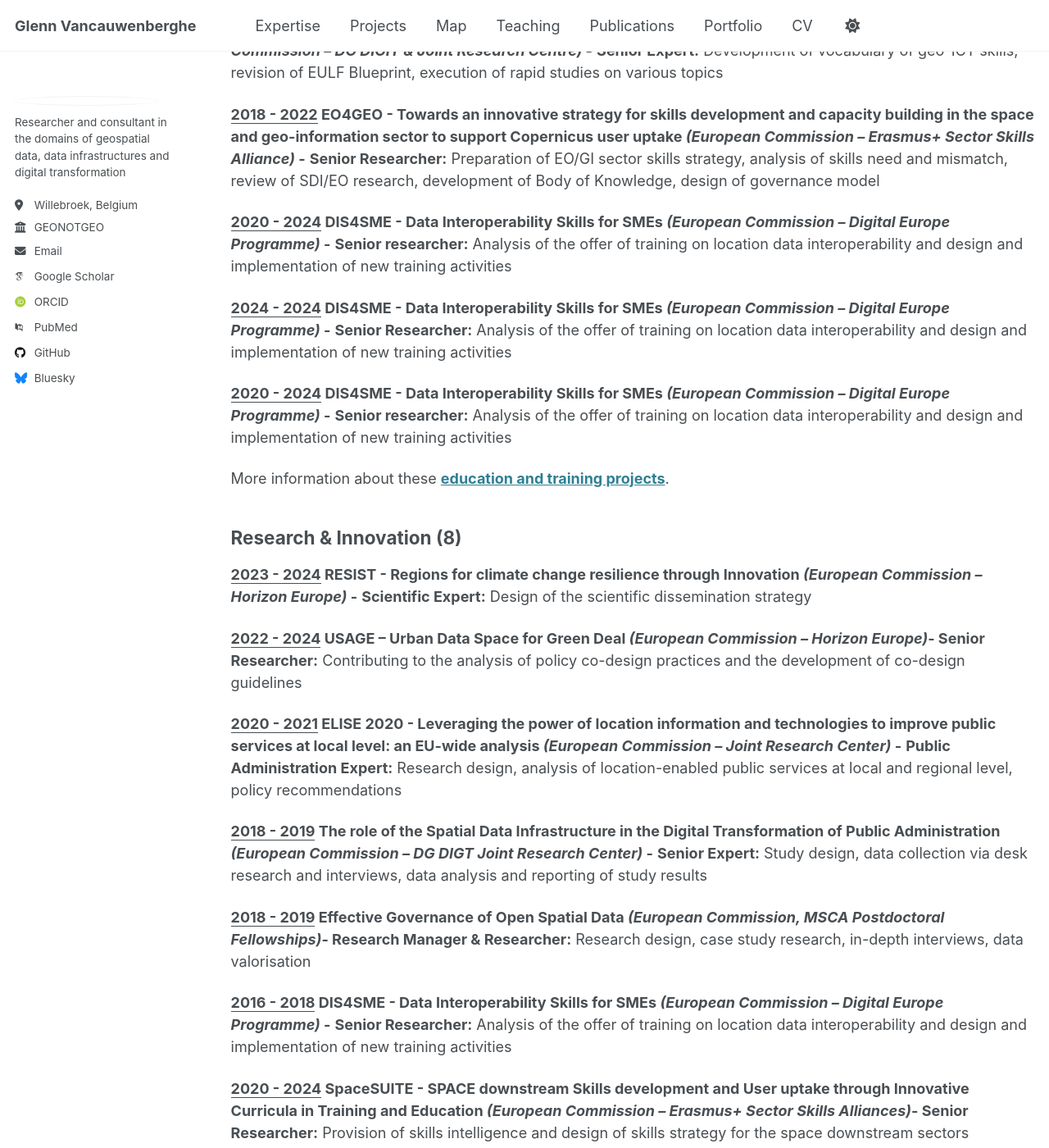
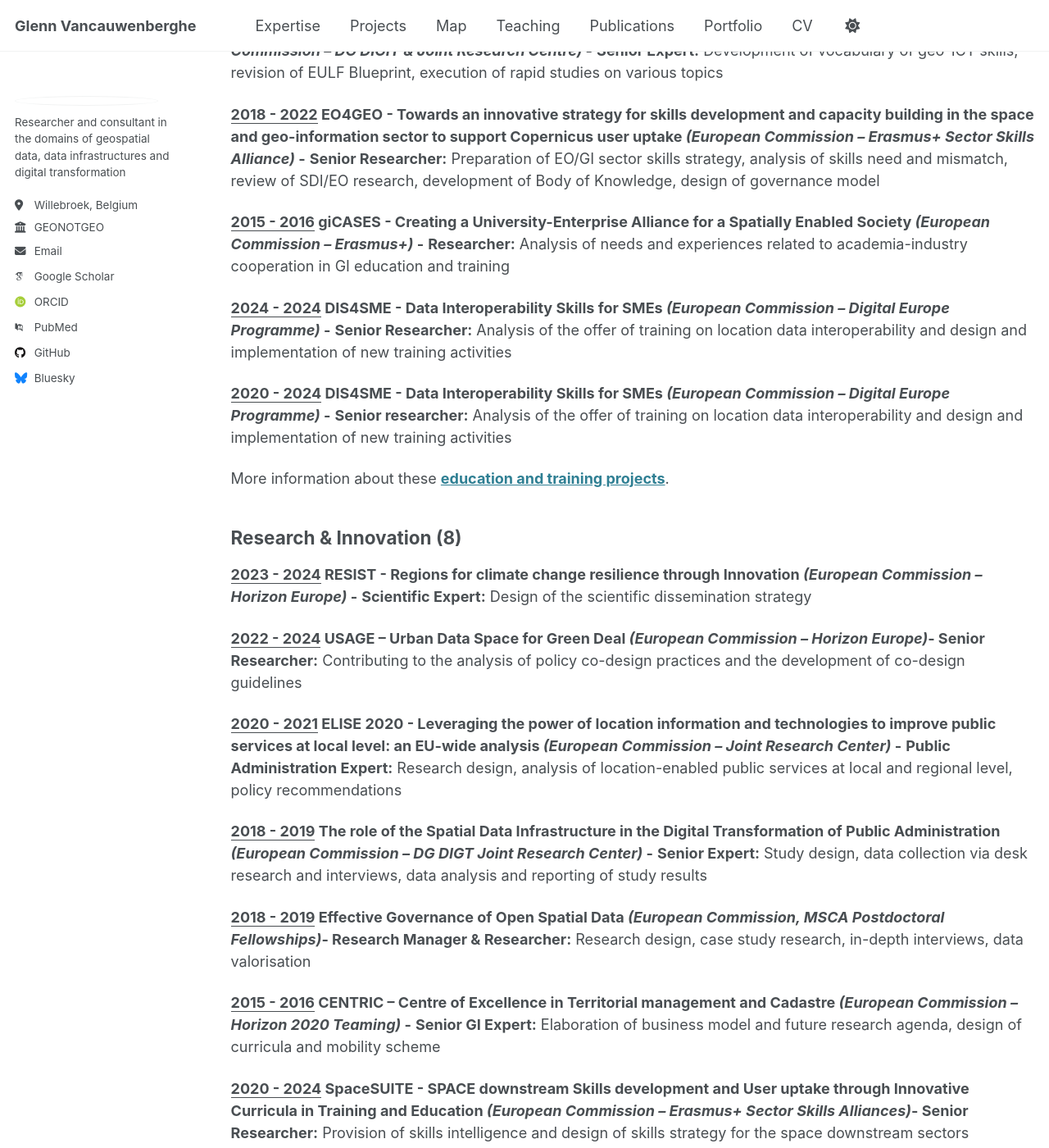
Before and after one commit to GVancauwenberghe/gvancauwenberghe.github.io, a Jekyll site: the page built from _pages/projects.md, in a window 1280 px wide and 1400 px high, scrolled down 2586 px. Shown: the whole window at 82% size. Built offline with Jekyll 4.4.1, drawn with Linux system fonts in a browser that asks for light colours; some web fonts are replaced.

Commit message:
Update projects.md

```diff
--- a/_pages/projects.md
+++ b/_pages/projects.md
@@ -86,8 +86,8 @@
 **<ins>2018 - 2022</ins>   EO4GEO - Towards an innovative strategy for skills development and capacity building in the space and geo-information sector to support Copernicus user uptake _(European Commission –   Erasmus+ Sector Skills Alliance)_ -**
 **Senior Researcher:** Preparation of EO/GI sector skills strategy, analysis of skills need and mismatch, review of SDI/EO research, development of Body of Knowledge, design of governance model
 
-**<ins>2020 - 2024</ins>   DIS4SME -  Data Interoperability Skills for SMEs _(European Commission –   Digital Europe Programme)_ -**
-**Senior researcher:** Analysis of the offer of training on location data interoperability and design and implementation of new training activities
+**<ins>2015 - 2016</ins>   giCASES -  Creating a University-Enterprise Alliance for a Spatially Enabled Society _(European Commission –   Erasmus+)_ -**
+**Researcher:** Analysis of needs and experiences related to academia-industry cooperation in GI education and training
 
 **<ins>2024 - 2024</ins>   DIS4SME -  Data Interoperability Skills for SMEs _(European Commission –   Digital Europe Programme)_ -**
 **Senior Researcher:** Analysis of the offer of training on location data interoperability and design and implementation of new training activities
@@ -113,8 +113,8 @@
 **<ins>2018 - 2019</ins>    Effective Governance of Open Spatial Data _(European Commission, MSCA Postdoctoral Fellowships)_-
 Research Manager & Researcher:**   Research design, case study research, in-depth interviews, data valorisation
 
-**<ins>2016 - 2018</ins>   DIS4SME -  Data Interoperability Skills for SMEs _(European Commission –   Digital Europe Programme)_ -**
-**Senior Researcher:** Analysis of the offer of training on location data interoperability and design and implementation of new training activities
+**<ins>2015 - 2016</ins>   CENTRIC – Centre of Excellence in Territorial management and Cadastre _(European Commission –   Horizon 2020 Teaming)_ -**
+**Senior GI Expert:** Elaboration of business model and future research agenda, design of curricula and mobility scheme
 
 **<ins>2020 - 2024</ins>    SpaceSUITE -  SPACE downstream Skills development and User uptake through Innovative Curricula in Training and Education _(European Commission –  Erasmus+ Sector Skills Alliances)_-
 Senior Researcher:**   Provision of skills intelligence and design of skills strategy for the space downstream sectors
```
